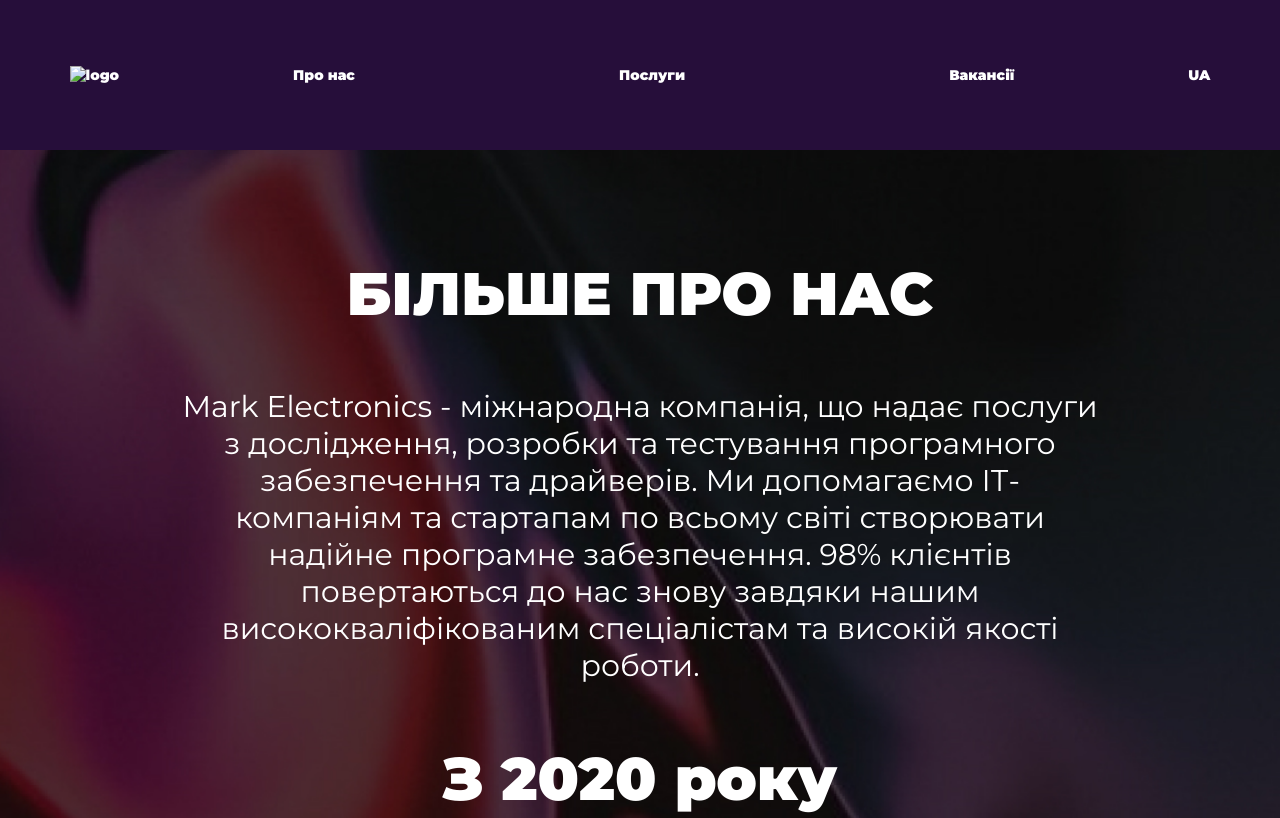
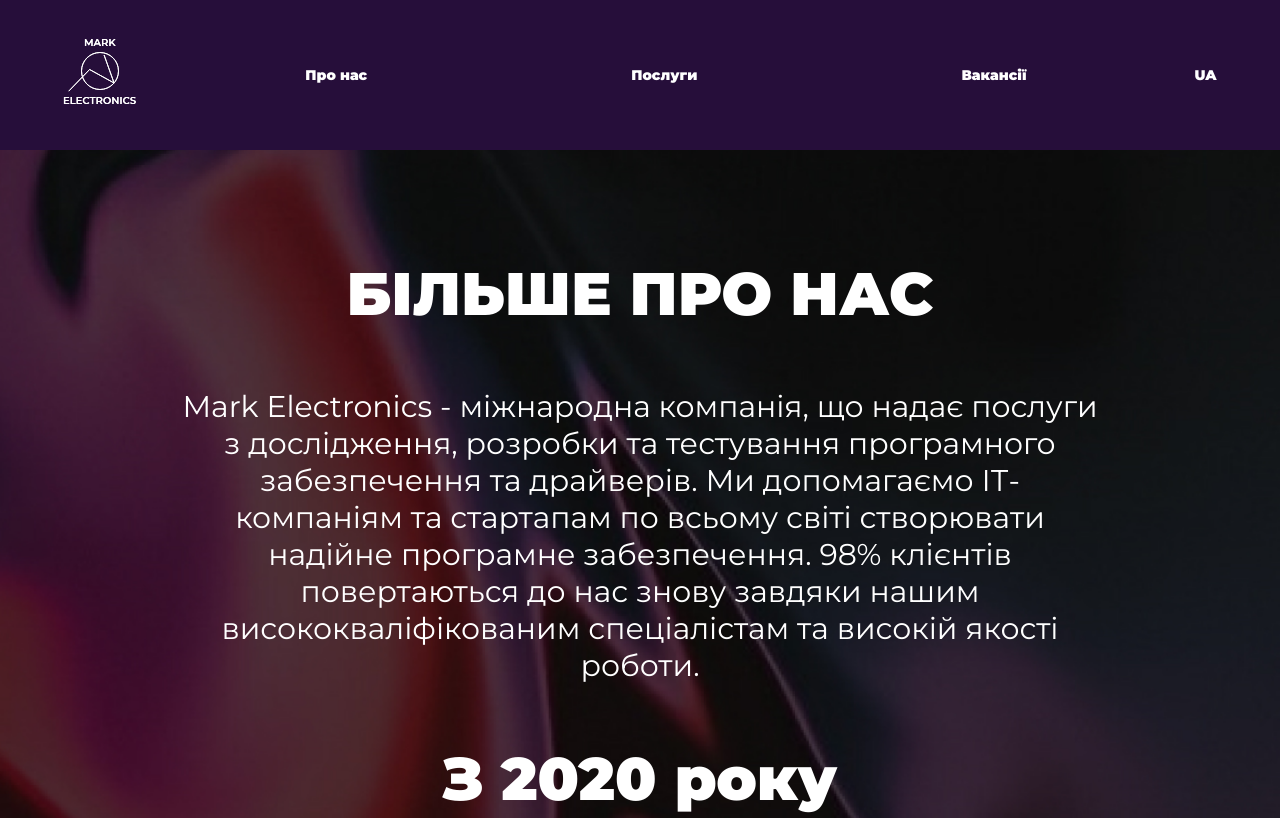
Before and after one commit to mark405/webcourse2, a plain HTML site: page about.html in a window 1280 px wide. Shown: the top 818 px of the page. Drawn offline with Linux system fonts and the light colour scheme.

Commit message:
add logo

```diff
--- a/about.html
+++ b/about.html
@@ -9,7 +9,7 @@
 </head>
 <body>
     <header>
-       <a href="index.html" class="logo-href"><img class="logo" src="" alt="logo"></a>
+       <a href="index.html" class="logo-href"><img class="logo" src="img/main-logo.svg" alt="logo"></a>
         <nav class="nav">
             <ul class="nav__links">
                 <li><a href="about.html">Про нас</a></li>
```
Also changed, not shown: index.html (+1 -1 lines), services.html (+1 -1 lines), vacancy.html (+1 -1 lines), img/main-logo.svg (added), 2 other files.
